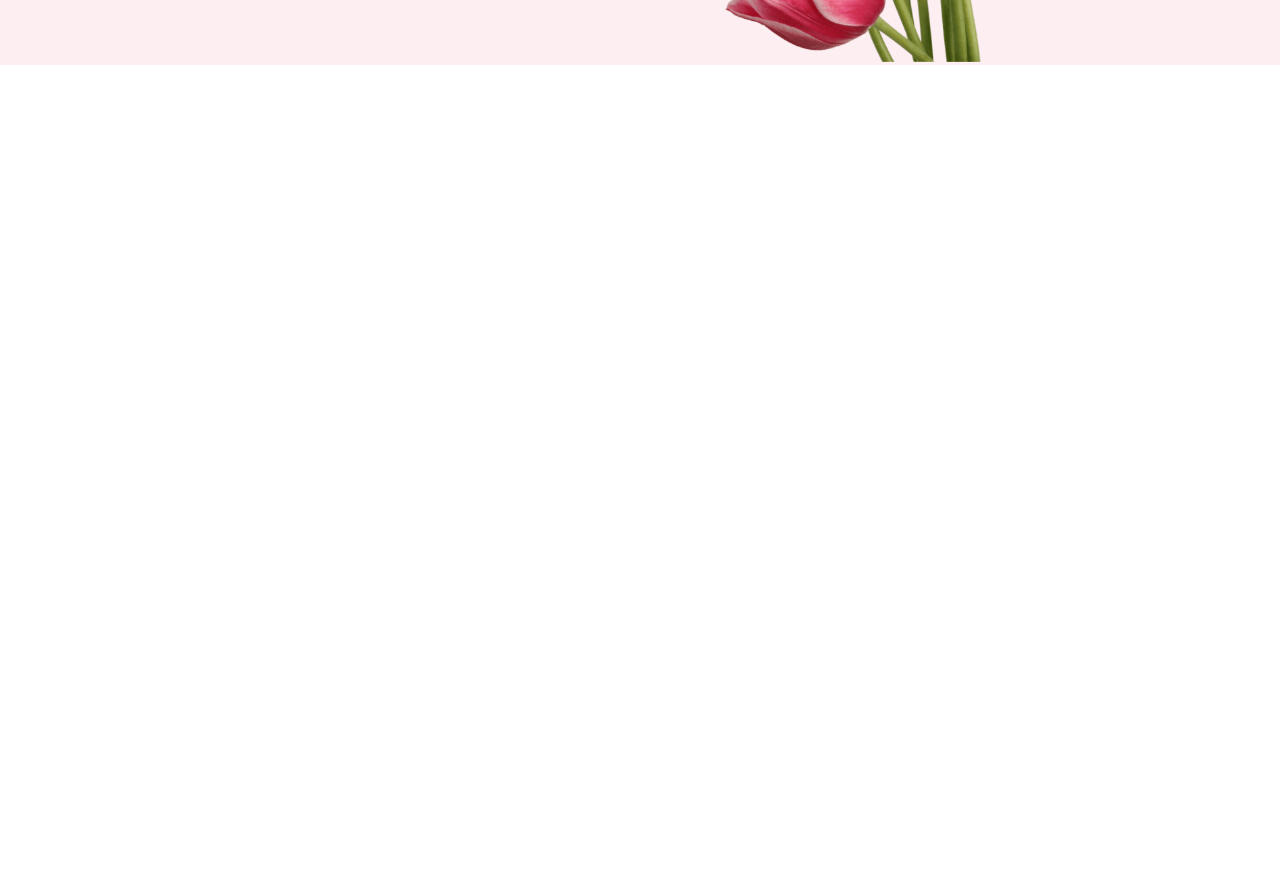
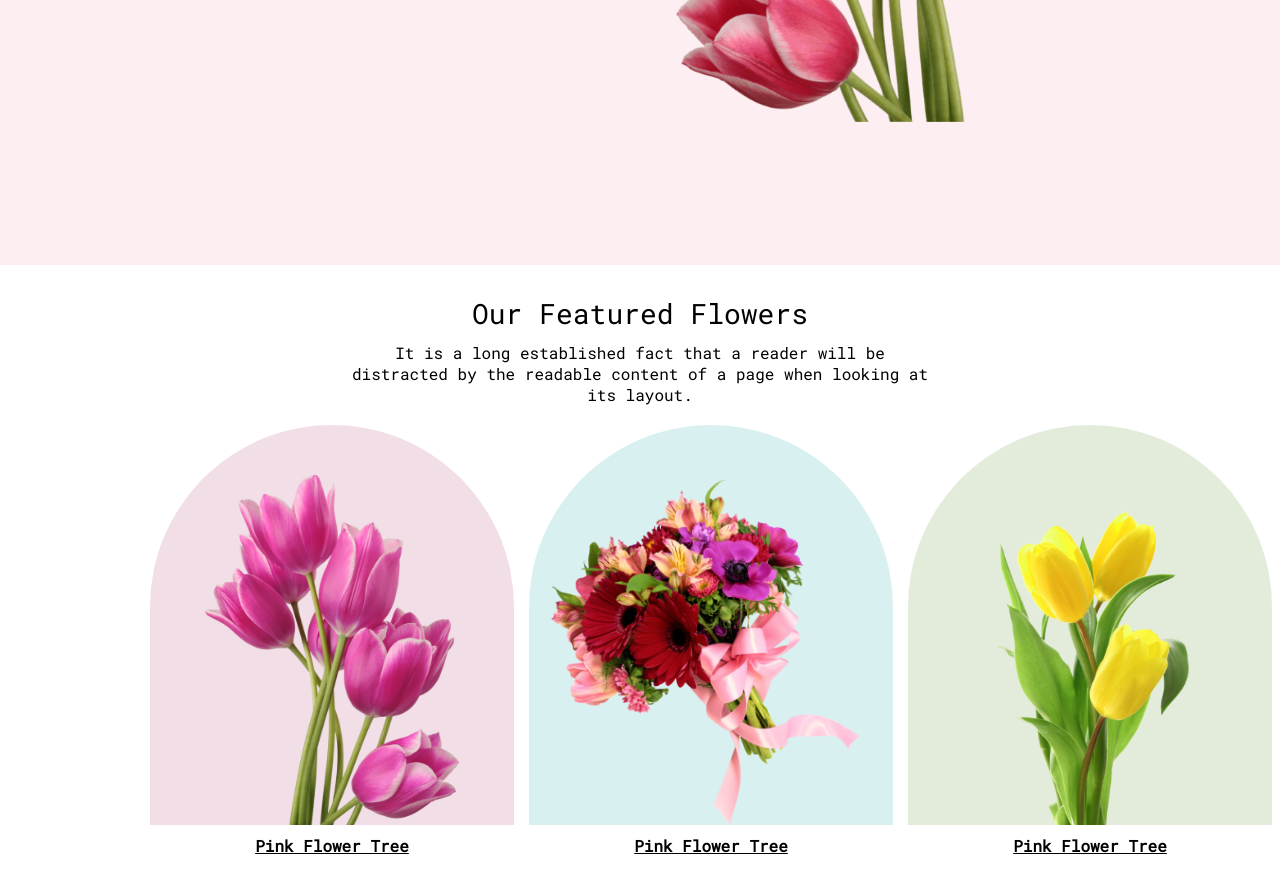
Before and after one commit to azizulha98/flower-shop-assignment, a plain HTML site: page index.html in a window 1280 px wide. Shown: the part 535-1428 px from the top of the page. Before the commit the page ends 800 px from the top, so only its background shows below. Drawn offline with Linux system fonts and the light colour scheme.

Commit message:
added featured

```diff
--- a/index.html
+++ b/index.html
@@ -25,7 +25,9 @@
     <div class="banner-container">
       <div class="banner-text">
         <h2 class="banner-title">We should introduce lovely flowers into your life.</h2>
-        <p class="banner-description">It is a long established fact that a reader will be distracted by the readable content of a page when looking at its layout. The point of using Lorem Ipsum is that it has a more-or-less normal distribution of letters.</p>
+        <p class="banner-description">It is a long established fact that a reader will be distracted by the readable
+          content of a page when looking at its layout. The point of using Lorem Ipsum is that it has a more-or-less
+          normal distribution of letters.</p>
         <button class="btn-primary">Shop Now</button>
       </div>
       <div class="banner-img">
@@ -35,7 +37,31 @@
   </header>
   <!-- MAIN SECTION  -->
   <main>
-
+    <section class="featured-section">
+      <h2 class="section-title">Our Featured Flowers</h2>
+      <p class="section-description">It is a long established fact that a reader will be distracted by the readable
+        content of a page when looking at its layout.</p>
+      <div class="featured-info">
+        <div class="featured-flower">
+          <div class="featured-img">
+            <img src="./Flower Asset/pngwing 6.png" alt="">
+          </div>
+          <h4 class="flower-name">Pink Flower Tree</h4>
+        </div>
+        <div class="featured-flower">
+          <div class="featured-img featured-img-2">
+            <img src="./Flower Asset/pngwing 5.png" alt="">
+          </div>
+          <h4 class="flower-name">Pink Flower Tree</h4>
+        </div>
+        <div class="featured-flower">
+          <div class="featured-img featured-img-3">
+            <img src="./Flower Asset/pngwing 7.png" alt="">
+          </div>
+          <h4 class="flower-name">Pink Flower Tree</h4>
+        </div>
+      </div>
+    </section>
   </main>
   <!-- FOOTER SECTION  -->
   <footer>
--- a/style/style.css
+++ b/style/style.css
@@ -6,7 +6,8 @@
   margin: 0;
   font-family: 'Roboto Mono', monospace;
 }
-.btn-primary{
+
+.btn-primary {
   background-color: #dd2953;
   padding: 8px 30px;
   font-size: 20px;
@@ -16,14 +17,28 @@
   cursor: pointer;
   border-radius: 8px;
 }
-.btn-primary:hover{
+
+.btn-primary:hover {
   background-color: #801e35;
+}
+
+.section-title {
+  font-size: 28px;
+  text-align: center;
+  font-weight: 500;
+
+}
+
+.section-description {
+  font-size: 16px;
+  text-align: center;
+  margin: 10px 350px;
 }
 
 /* HEADER SECTION  */
 .header-section {
   background-color: #FCEEF1;
-  height: 600px;
+  height: 100vh;
 }
 
 .container {
@@ -43,38 +58,86 @@
   color: #dd2953;
 
 }
-.menu-bar{
+
+.menu-bar {
   display: flex;
 
 }
-.menu-bar li{
+
+.menu-bar li {
   list-style: none;
   margin-left: 20px;
   font-size: 20px;
   font-weight: 400;
   cursor: pointer;
 }
-.menu-bar li:hover{
+
+.menu-bar li:hover {
   color: #dd2953;
 }
 
 /* BANNER SECTION  */
-.banner-container{
+.banner-container {
   display: flex;
   align-items: center;
   justify-content: space-between;
   margin: 0 150px;
 }
-.banner-title{
+
+.banner-title {
   font-size: 36px;
 }
-.banner-description{
+
+.banner-description {
   font-size: 18px;
   margin: 20px 0;
 }
-.banner-img img{
-  height: 540px;
+
+.banner-img img {
+  height: 600px;
 }
+
 /* MAIN SECTION  */
+/* FEATURED SECTION  */
+.featured-section {
+  margin: 30px 0;
+}
+
+.featured-info {
+  display: flex;
+  align-items: center;
+  justify-content: space-between;
+  margin: 20px 150px;
+  gap: 15px;
+}
+
+.featured-img {
+  width: 364px;
+  height: 400px;
+  border-radius: 300px 300px 0px 0px;
+  background: #a7216226;
+  display: flex;
+  align-items: center;
+  justify-content: center;
+  position: relative;
+}
+.featured-img-2{
+  background-color: #0597a026;
+}
+.featured-img-3{
+  background-color: #477d1126;
+}
+
+.featured-img img {
+  height: 350px;
+  position: absolute;
+  bottom: 0;
+}
+
+.flower-name {
+  text-align: center;
+  margin: 10px 0;
+  text-decoration: underline;
+}
 
 /* FOOTER SECTION  */
```
